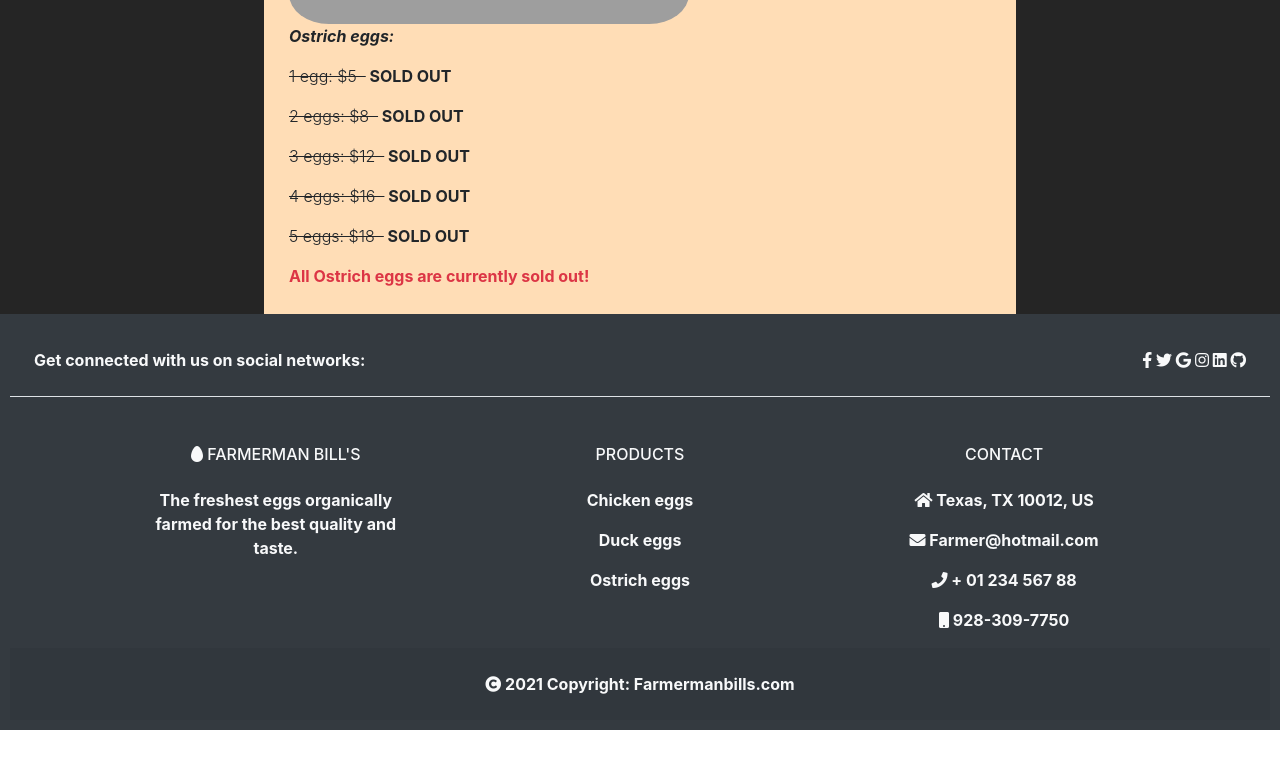
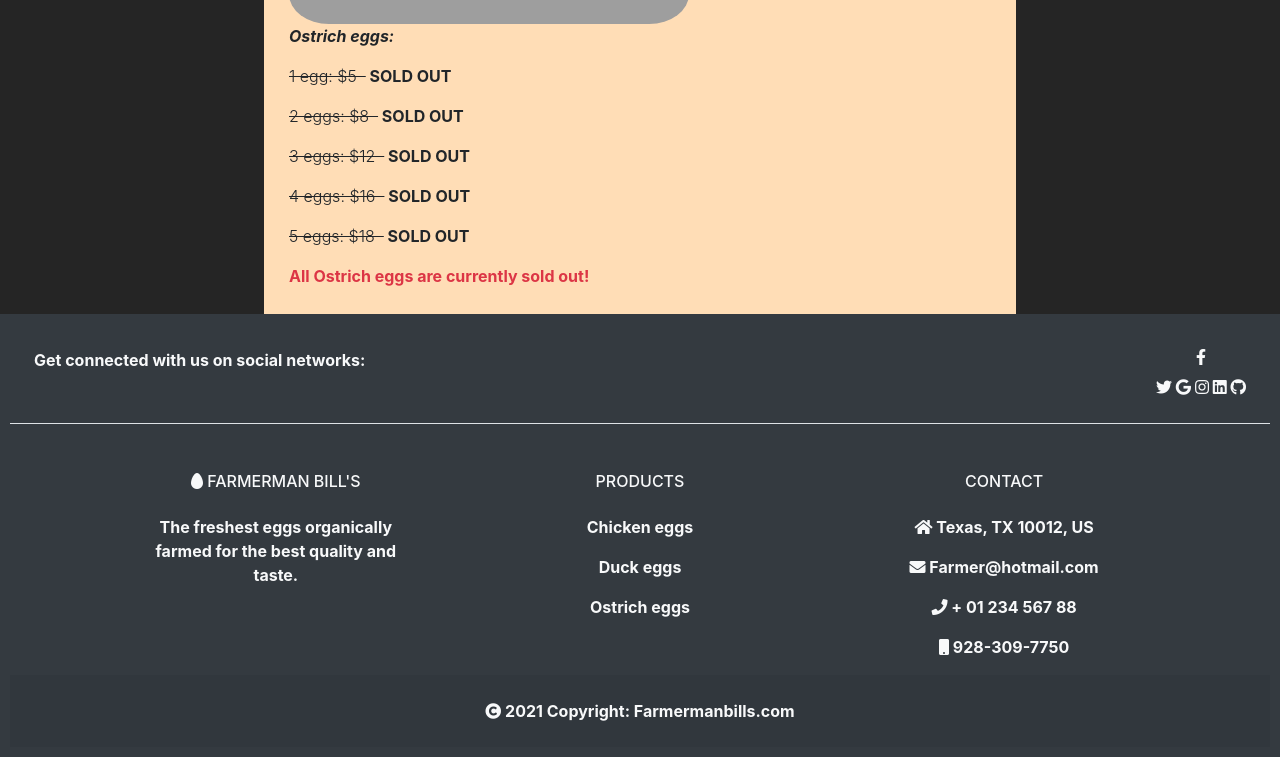
Before and after one commit to Alanomari/Alanomari.github.io, a plain HTML site: page index.html in a window 1280 px wide. Shown: the part 1462-2219 px from the top of the page. Before the commit the page ends 2192 px from the top, so only its background shows below. Drawn offline with nearby package versions, Linux system fonts and the light colour scheme; grey boxes are pictures that could not be loaded.

Commit message:
Update index.html
2

```diff
--- a/index.html
+++ b/index.html
@@ -258,7 +258,7 @@
                 <!-- Högra sidan -->
                 <div>
                     <a href="https://www.facebook.com/" class="me-4 text-reset">
-                        <i class="fab fa-facebook-f"></i>
+                        <h6><i class="fab fa-facebook-f"></i></h6>
                     </a>
                     <a href="https://twitter.com/" class="me-4 text-reset">
                         <i class="fab fa-twitter"></i>
```
